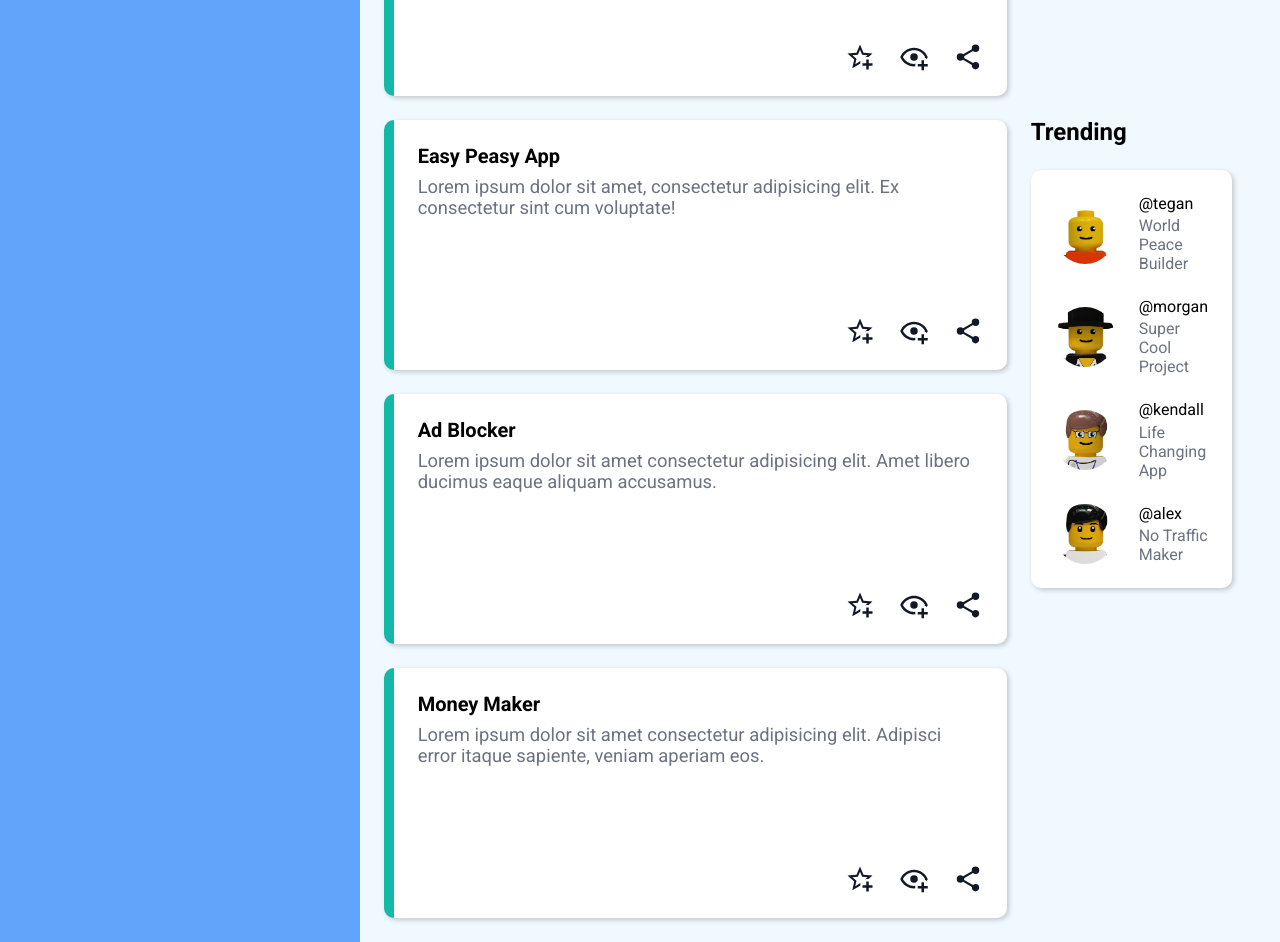
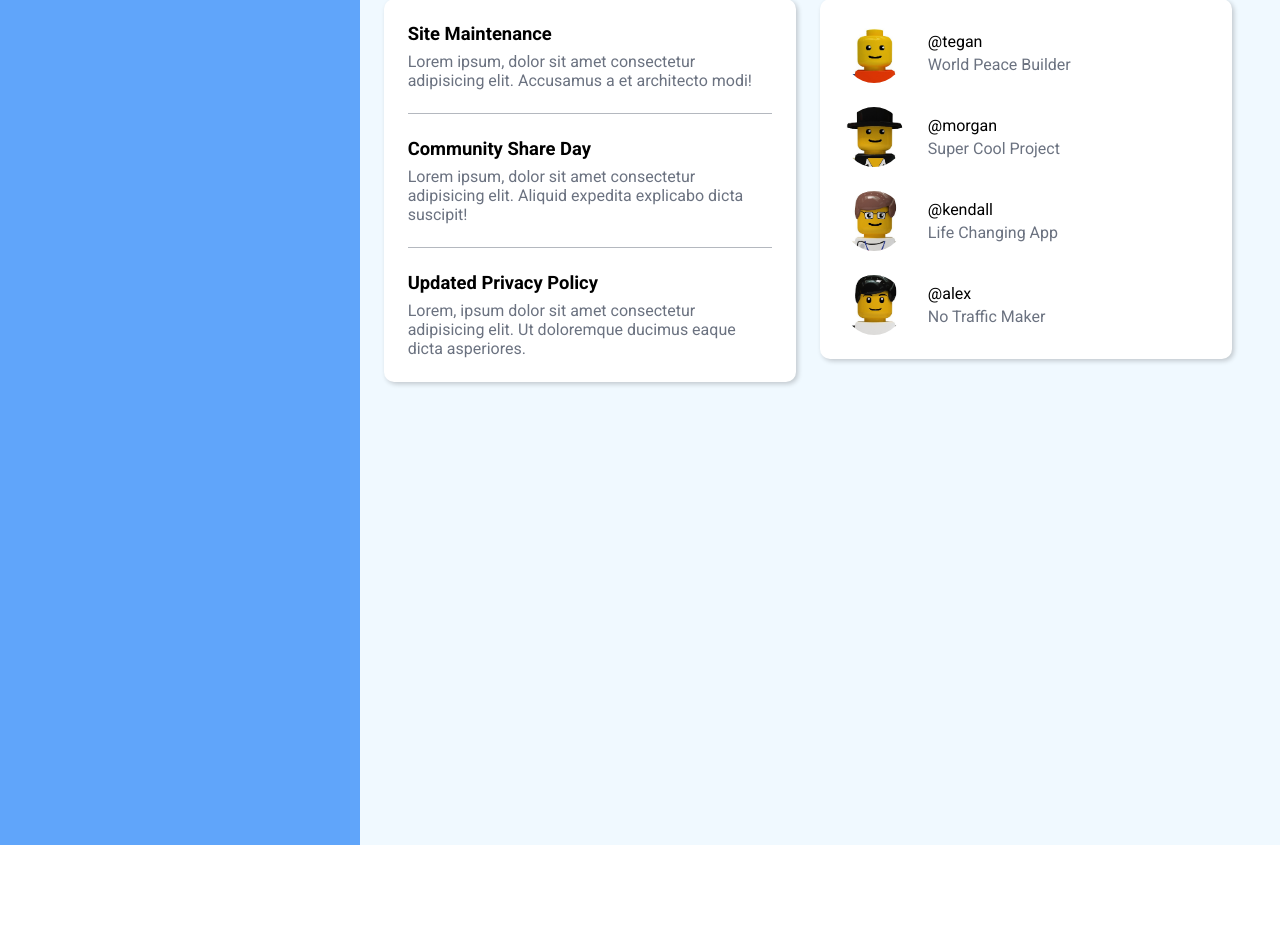
Before and after one commit to ndrsov/AdminDashboard_TOP, a plain HTML site: page index.html in a window 1280 px wide. Shown: the part 1178-2120 px from the top of the page. After the commit the page ends 2023 px from the top, so only its background shows below. Drawn offline with Linux system fonts and the light colour scheme.

Commit message:
Set up media query for medium devices

```diff
--- a/style.css
+++ b/style.css
@@ -321,3 +321,32 @@ li > img {
   width: 90px;
   height: 90px;
 }
+
+@media (max-width: 1500px) {
+  .container {
+    display: grid;
+    grid-template-columns: repeat(5, 1fr);
+    grid-template-rows: auto 1fr 1fr;
+  }
+
+  .leftbar {
+    grid-area: 1 / 1 / 6 / 2;
+  }
+  .top-menu {
+    grid-area: 1 / 2 / 2 / 6;
+  }
+  .projects {
+    grid-area: 2 / 2 / 3 / 6;
+    margin-top: 1.5rem;
+    margin-right: 3rem;
+  }
+  .announcements {
+    grid-area: 3 / 2 / 4 / 4;
+    margin-left: 1.5rem;
+    margin-right: 1.5rem;
+  }
+  .trending {
+    grid-area: 3 / 4 / 4/ 6;
+    margin-top: 0;
+  }
+}
```
